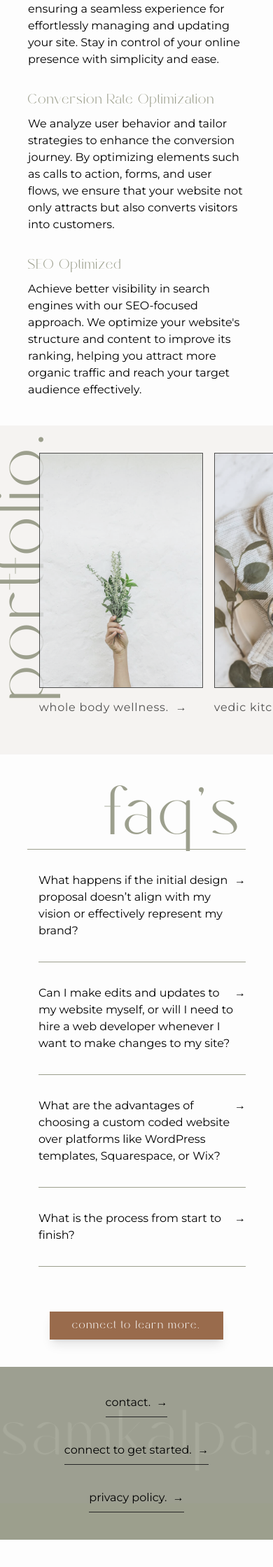
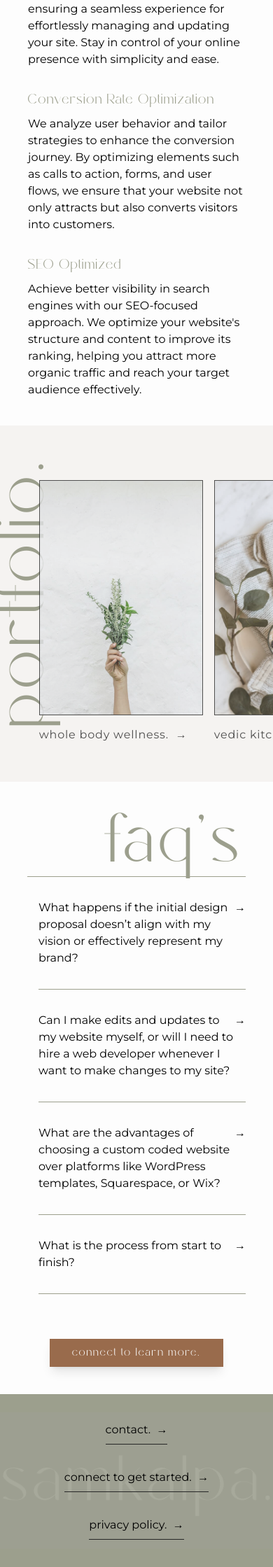
Before and after one commit to brittwoodard/embodied-creative, a Jekyll site: the page built from homepage.html, in a window 390 px wide. Shown: the part 1976-4215 px from the top of the page at 70% size. Built offline with Jekyll 4.4.1, drawn with Linux system fonts in a browser that asks for light colours; nearby versions of some CDN libraries; some web fonts are replaced; before the commit the page ends 4176 px from its top, so only the background shows below that.

Commit message:
footer and mobile portfolio

```diff
--- a/_includes/portfolio.html
+++ b/_includes/portfolio.html
@@ -1,8 +1,7 @@
 <!-- Medium Devices or larger -->
 <section class="hidden md:block bg-medium md:bg-light py-10p">
     <div class="grid grid-cols-7 md:ml-[10%]">
-        <h2
-            class="heading-md vertical-text mt-[255%] lg:mt-[190%] xl:mt-[150%] md:ml-[115%] lg:ml-[110%] xl:ml-[110%]">
+        <h2 class="heading-md vertical-text mt-[255%] lg:mt-[190%] xl:mt-[150%] md:ml-[115%] lg:ml-[110%] xl:ml-[110%]">
             Portfolio.</h2>
         <div class="flex gap-4 portfolio-gallery col-span-6 z-10">
             {% for item in site.projects %}
@@ -19,19 +18,35 @@
 </section>
 
 <!-- Mobile Devices -->
-<section class="md:hidden bg-medium md:bg-light py-10p">
+<section class="md:hidden bg-medium md:bg-light pb-10p pt-[20%]">
     <div class="grid grid-cols-7 md:ml-[10%]">
-        <h2
-            class="heading-md vertical-text mt-[505%] sm:mt-[110%] ml-[50%] sm:ml-[305%]">
+        <h2 class="heading-md vertical-text mt-[505%] sm:mt-[110%] ml-[50%] sm:ml-[305%]">
             Portfolio.</h2>
         <div class="flex gap-4 portfolio-gallery col-span-6 z-10">
             {% for item in site.projects %}
             <a href="{{item.url}}" class="w-[70%] md:w-[58%] lg:w-[43%] xl:w-[33%] shrink-0 opacity-80">
                 <div class="bg-image-style gallery-items flex flex-col justify-center min-h-[21rem] sm:min-h-[36rem]"
                     style="background-image: url('{{item.featured-image}}');"></div>
-                <h3 class="text-black lowercase font-sans text-base my-4 tracking-wider">{{item.title}}.&nbsp;&nbsp;→</h3>
+                <h3 class="text-black lowercase font-sans text-base my-4 tracking-wider">{{item.title}}.&nbsp;&nbsp;→
+                </h3>
             </a>
             {% endfor %}
         </div>
     </div>
 </section>
+
+<!-- Mobile Devices Alt. -->
+<!-- <section class="md:hidden bg-medium md:bg-light py-10p">
+    <h2 class="heading-md ml-[2%]">Portfolio.</h2>
+        <div class="flex gap-4 portfolio-gallery col-span-6 z-10 -mt-8">
+            {% for item in site.projects %}
+            <a href="{{item.url}}" class="w-[70%] md:w-[58%] lg:w-[43%] xl:w-[33%] shrink-0 opacity-80">
+                <div class="bg-image-style gallery-items flex flex-col justify-center min-h-[21rem] sm:min-h-[36rem]"
+                    style="background-image: url('{{item.featured-image}}');"></div>
+                <h3 class="text-black lowercase font-sans text-base my-4 tracking-wider">{{item.title}}.&nbsp;&nbsp;→
+                </h3>
+            </a>
+            {% endfor %}
+        </div>
+    </div> -->
+</section>
--- a/_includes/site-footer.html
+++ b/_includes/site-footer.html
@@ -1,4 +1,4 @@
-<footer class="z-20 bg-dark bg-contain bg-no-repeat"
+<footer class="z-20 bg-dark bg-contain bg-no-repeat bg-center"
     style="background-image: url('/images/samkalpa-portfolio-1.jpg');">
     <div class="flex items-center py-10p px-5p">
         <nav class="grid md:grid-cols-3 justify-items-center w-full z-10">
--- a/assets/css/output-style.css
+++ b/assets/css/output-style.css
@@ -806,6 +806,12 @@ input[type="checkbox"]:checked::before {
 .mt-\[75\%\] {
   margin-top: 75%;
 }
+.-mt-8 {
+  margin-top: -2rem;
+}
+.ml-\[2\%\] {
+  margin-left: 2%;
+}
 .block {
   display: block;
 }
@@ -1054,6 +1060,9 @@ input[type="checkbox"]:checked::before {
 .pt-5p {
   padding-top: 5%;
 }
+.pt-\[20\%\] {
+  padding-top: 20%;
+}
 .text-left {
   text-align: left;
 }
```
